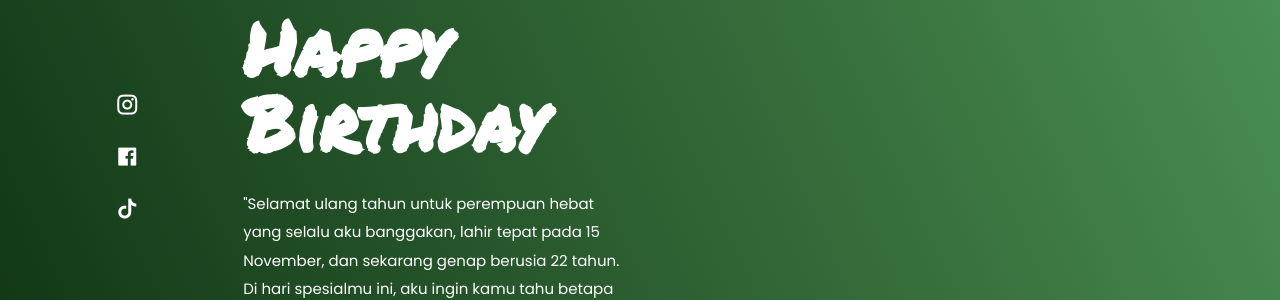
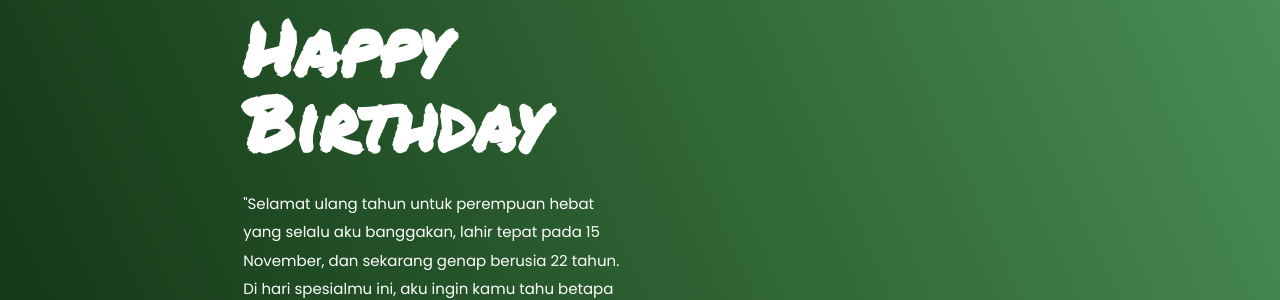
Before and after one commit to kholifelkhoir/yourspecialbirthday, a plain HTML site: page index.html in a window 1280 px wide. Shown: the part 243-543 px from the top of the page. Drawn offline with nearby package versions, Linux system fonts and the light colour scheme.

Commit message:
Update index.html

```diff
--- a/index.html
+++ b/index.html
@@ -46,12 +46,6 @@
             <img src="main.png">
         </div>
     </section>
-
-    <div class="icons">
-        <a href="https://www.instagram.com/kholif_elkhoir/" href="#"><i class="ri-instagram-line"></i></a>
-        <a href = https://www.facebook.com/kholif.khoir.5 href="#"><i class="ri-facebook-box-fill"></i></a>
-        <a href =https://www.tiktok.com/@sicutservusdei?_t=8cWTfv587gA&_r=1 href="#"><i class="ri-tiktok-fill"></i></a>
-    </div>
     <div class="scroll-down">
         <a href="#"><i class="ri-arrow-down-s-fill"></i></a>
 
```
